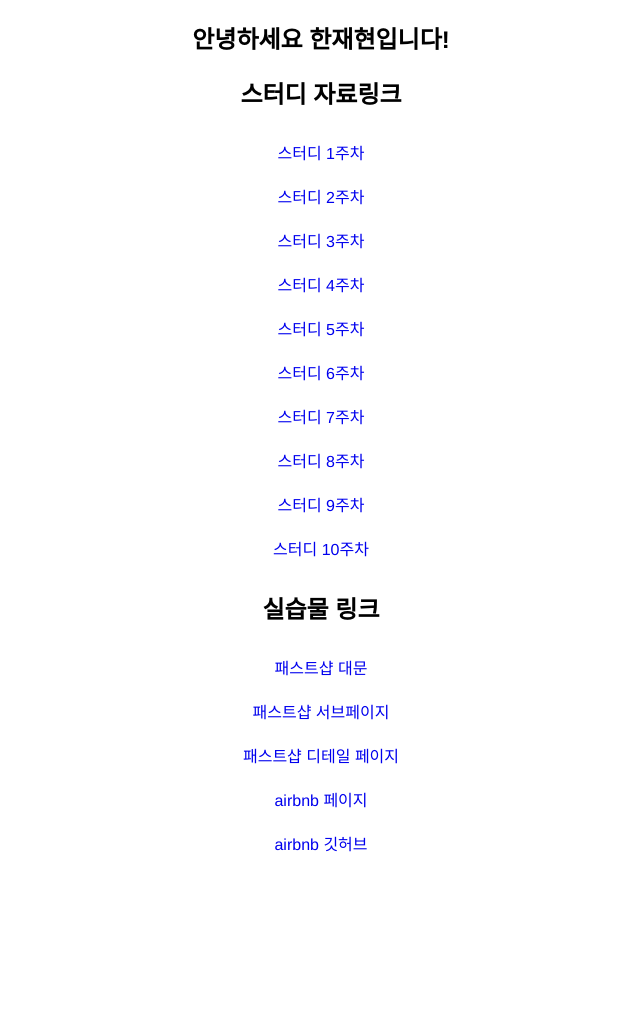
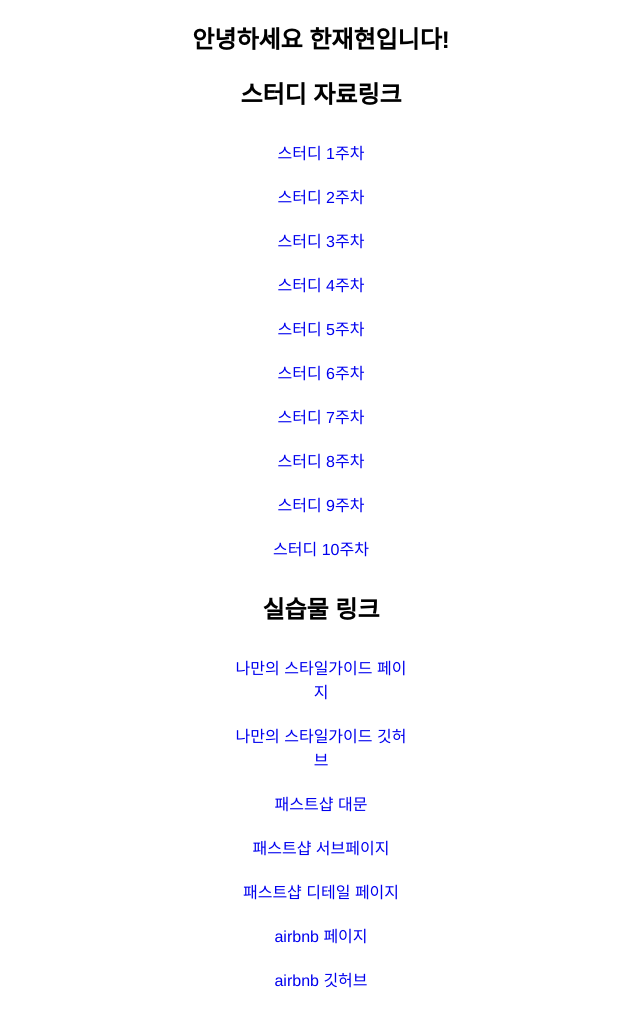
Before and after one commit to nugurejeil/mystudy, a plain HTML site: page index.html in a window 1280 px wide. Shown: the whole page, without its empty margins (319-959 px from the left). Before the commit the page ends 881 px from the top, so only its background shows below. Drawn offline with Linux system fonts and the light colour scheme.

Commit message:
스타일가이드 링크 추가

```diff
--- a/index.html
+++ b/index.html
@@ -66,6 +66,13 @@
             <h2>실습물 링크</h2>
             <li>
                <div class="btn">
+                <a href="https://nugurejeil.github.io/fastschool-HomeWork0718-styleGuide/">나만의 스타일가이드 페이지</a>
+                <a href="https://github.com/nugurejeil/fastschool-HomeWork0718-styleGuide/">나만의 스타일가이드 깃허브</a>
+
+                </div>
+            </li>
+            <li>
+               <div class="btn">
                 <a href="http://nugurejeil.github.io/fastshop/fastshop_new/html/index.html">패스트샵 대문</a>
                 </div>
             </li>
```
